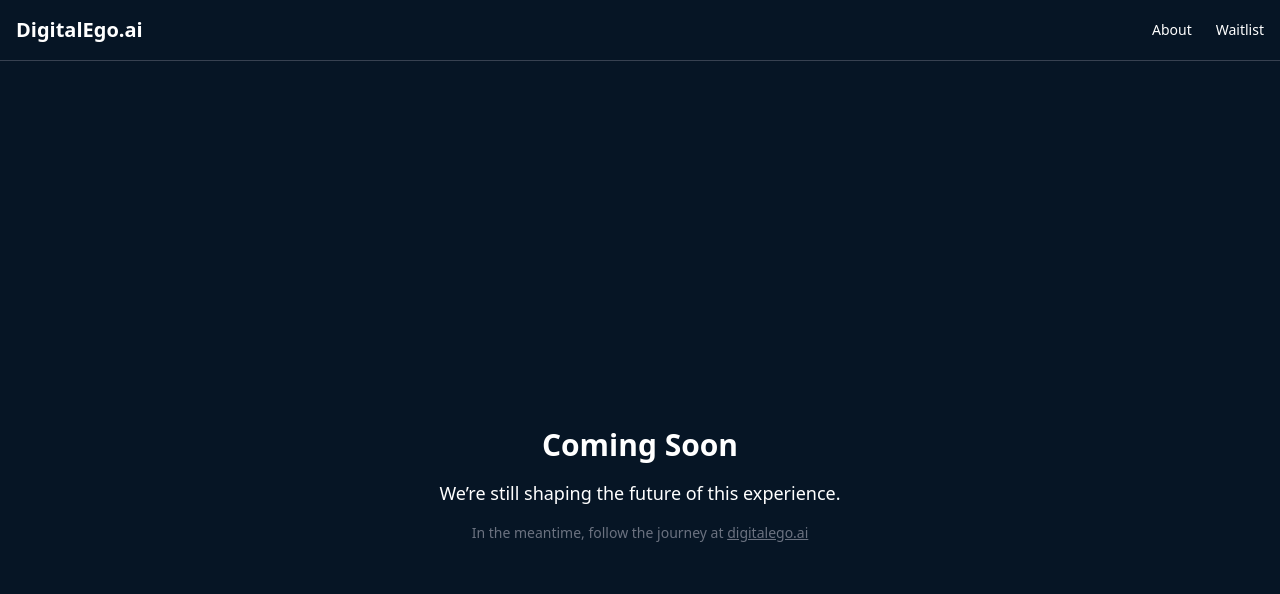
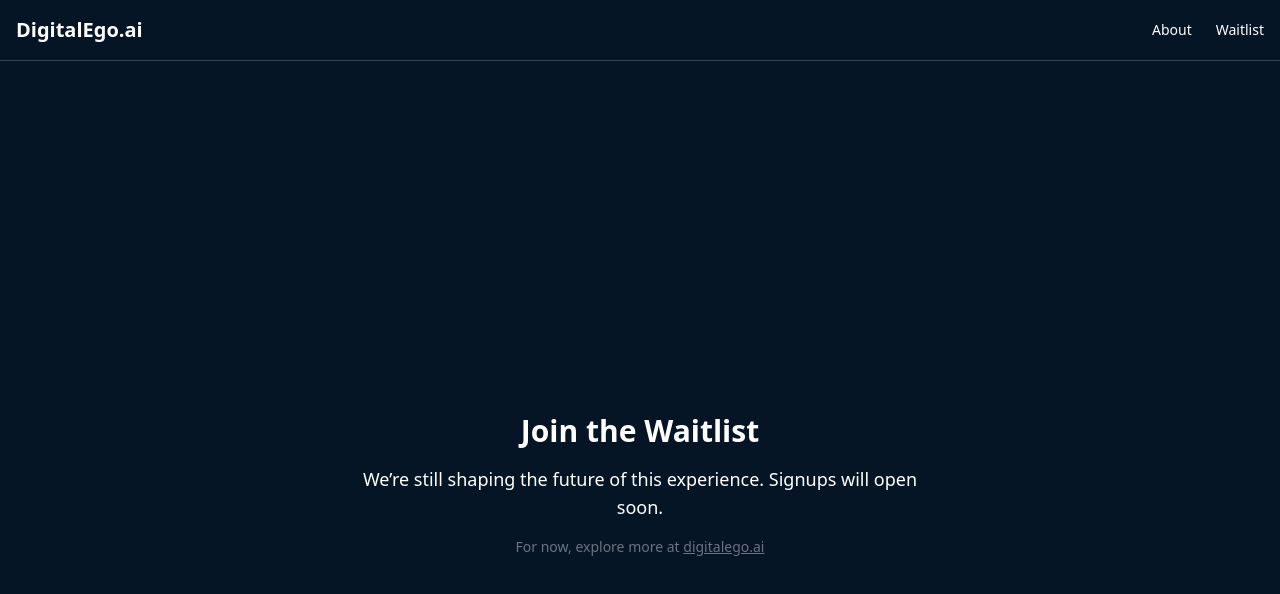
Before and after one commit to mbumpus/digitalego-landing, a Next.js app: page /waitlist in a window 1280 px wide. Shown: the top 594 px of the page. Built offline with nearby package versions, Linux system fonts and the light colour scheme.

Commit message:
Update page.jsx

```diff
--- a/app/waitlist/page.jsx
+++ b/app/waitlist/page.jsx
@@ -1,9 +1,13 @@
-export default function Waitlist() {
+export default function WaitlistPage() {
   return (
     <div className="flex flex-col items-center justify-center min-h-screen text-center p-6">
-      <h1 className="text-3xl font-bold mb-4">Coming Soon</h1>
-      <p className="text-lg">We’re still shaping the future of this experience.</p>
-      <p className="text-sm text-gray-500 mt-4">In the meantime, follow the journey at <a href="https://digitalego.ai" className="underline">digitalego.ai</a></p>
+      <h1 className="text-3xl font-bold mb-4">Join the Waitlist</h1>
+      <p className="text-lg max-w-xl">
+        We’re still shaping the future of this experience. Signups will open soon.
+      </p>
+      <p className="text-sm text-gray-500 mt-4">
+        For now, explore more at <a href="/" className="underline">digitalego.ai</a>
+      </p>
     </div>
   );
 }
```
